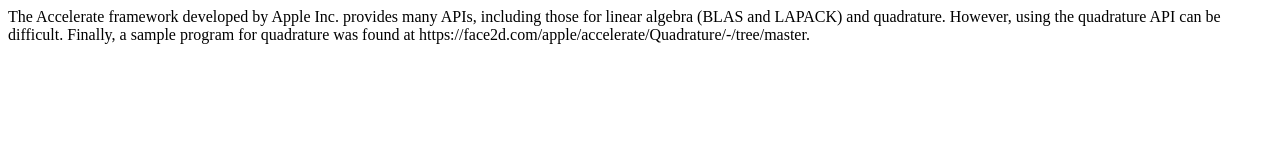
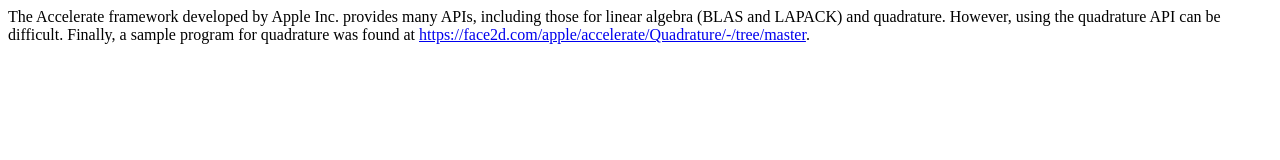
Before and after one commit to 0003821006/quadrature, a plain HTML site: page index.html in a window 1280 px wide. Drawn offline with Linux system fonts and the light colour scheme.

Commit message:
Update index.html

```diff
--- a/index.html
+++ b/index.html
@@ -8,6 +8,6 @@
 <body>
     The Accelerate framework developed by Apple Inc. provides many APIs, including those for linear algebra (BLAS and LAPACK) and quadrature.
     However, using the quadrature API can be difficult.
-    Finally, a sample program for quadrature was found at  <a ref="https://face2d.com/apple/accelerate/Quadrature/-/tree/master">https://face2d.com/apple/accelerate/Quadrature/-/tree/master</a>.
+    Finally, a sample program for quadrature was found at  <a href="https://face2d.com/apple/accelerate/Quadrature/-/tree/master">https://face2d.com/apple/accelerate/Quadrature/-/tree/master</a>.
 </body>
 </html>
```
